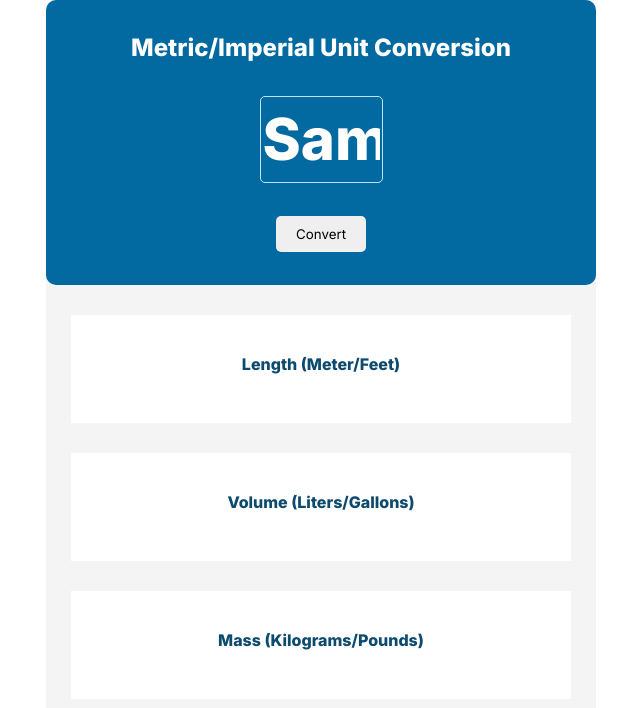
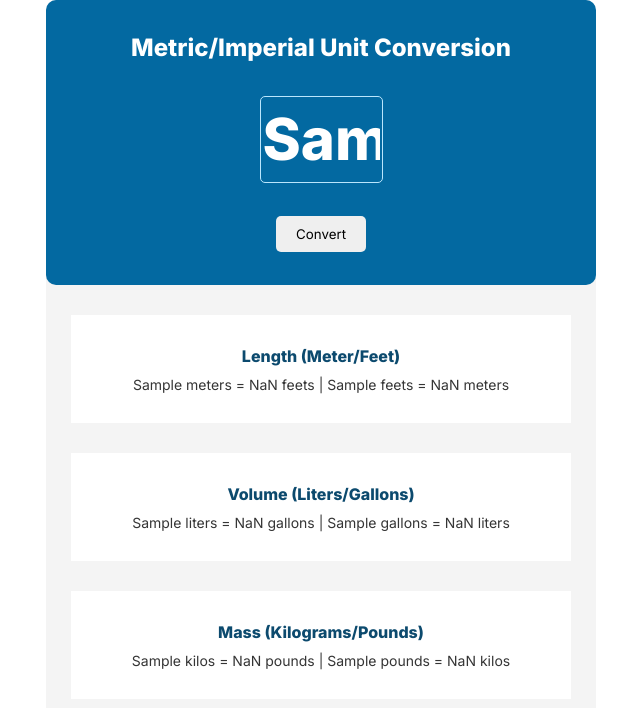
Before and after one commit to aroldodev/Unit-converter-app, a plain HTML site: page index.html in a window 1280 px wide. Both pictures are taken after typing "Sample" into the empty fields and a click on the button "Convert". Shown: the whole page, without its empty margins (319-959 px from the left). Drawn offline with Linux system fonts and the light colour scheme.

Commit message:
functions done

```diff
--- a/index.html
+++ b/index.html
@@ -14,7 +14,7 @@
       <div class="number">
         <input class="input" type="text" name="input" id="input">
       </div>
-      <button class="btn">Convert</button>
+      <button id="btn" class="btn">Convert</button>
     </div>
     <div class="data">
         <div class="card">
--- a/script.js
+++ b/script.js
@@ -0,0 +1,33 @@
+let button = document.getElementById("btn")
+let lengthRender = document.getElementById("length")
+let volumeRender = document.getElementById("volume")
+let massRender = document.getElementById("mass")
+
+button.addEventListener("click", function(){
+  let number = document.getElementById("input").value
+  lengthRender.textContent = length(number);
+  volumeRender.textContent = volume(number);
+  massRender.textContent = mass(number);
+
+})
+
+function length(data){
+  let meters = data / 3.28084
+  let feets = data * 3.28084
+
+  return `${data} meters = ${feets.toFixed(3)} feets  |  ${data} feets = ${meters.toFixed(3)} meters`
+}
+
+function volume(data){
+  let liters = data * 3.785411784
+  let gallons = data / 3.785411784
+
+  return `${data} liters = ${gallons.toFixed(3)} gallons  |  ${data} gallons = ${liters.toFixed(3)} liters`
+}
+
+function mass(data){
+  let kilos = data / 2.20462262
+  let pounds = data * 2.20462262
+
+  return `${data} kilos = ${pounds.toFixed(3)} pounds  |  ${data} pounds = ${kilos.toFixed(3)} kilos`
+}
```
